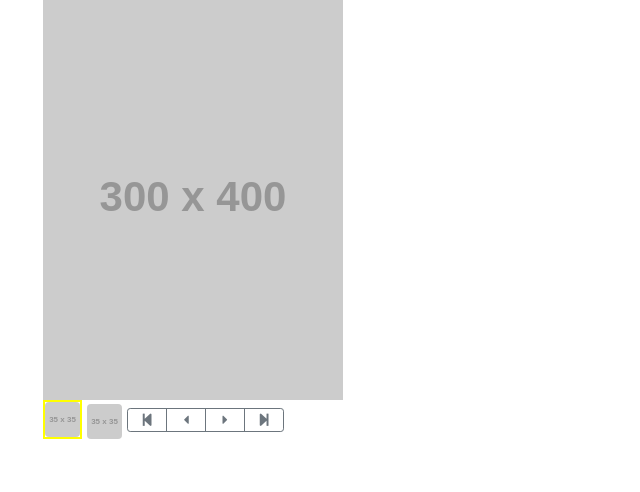
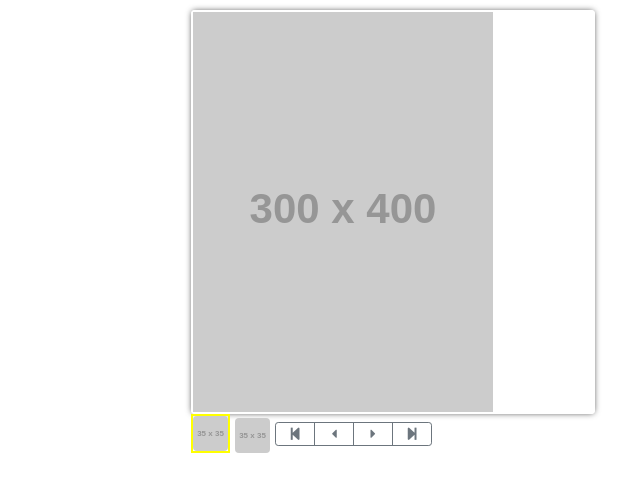
Before and after one commit to Joaolucasoliveira/angular-viewer, an Angular app: page / in a window 1280 px wide. Shown: the top 492 px of the page, without its empty margins (247-887 px from the left). Built offline with nearby package versions, Linux system fonts and the light colour scheme.

Commit message:
3 files modified

```diff
--- a/src/app/Viewer/viewer.component.css
+++ b/src/app/Viewer/viewer.component.css
@@ -1,3 +1,7 @@
 .canvasWrapper{
-
+  border: 2px solid white;
+  border-radius: 4px;
+  -webkit-box-shadow: 0px 0px 6px -1px rgba(0,0,0,0.75);
+-moz-box-shadow: 0px 0px 6px -1px rgba(0,0,0,0.75);
+box-shadow: 0px 0px 6px -1px rgba(0,0,0,0.75);
 }
--- a/src/app/Viewer/viewer.component.html
+++ b/src/app/Viewer/viewer.component.html
@@ -1,7 +1,7 @@
 <div class="viewer">
 
 	<div class="canvasWrapper">
-		<canvas #canvasDoc width="700" height="400"></canvas>
+		<canvas #canvasDoc width="400" height="400"></canvas>
 	</div>
 
 	<app-viewer-navBar></app-viewer-navBar>
--- a/src/app/app.component.css
+++ b/src/app/app.component.css
@@ -1,3 +1,7 @@
 p {
   font-family: Lato;
 }
+
+app-viewer{
+  margin-top: 10px;
+}
```
